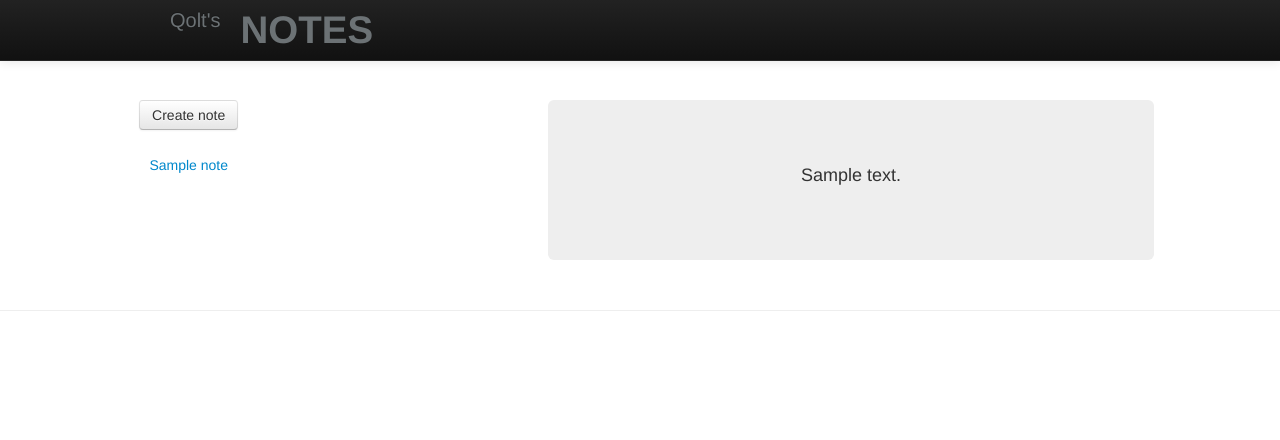
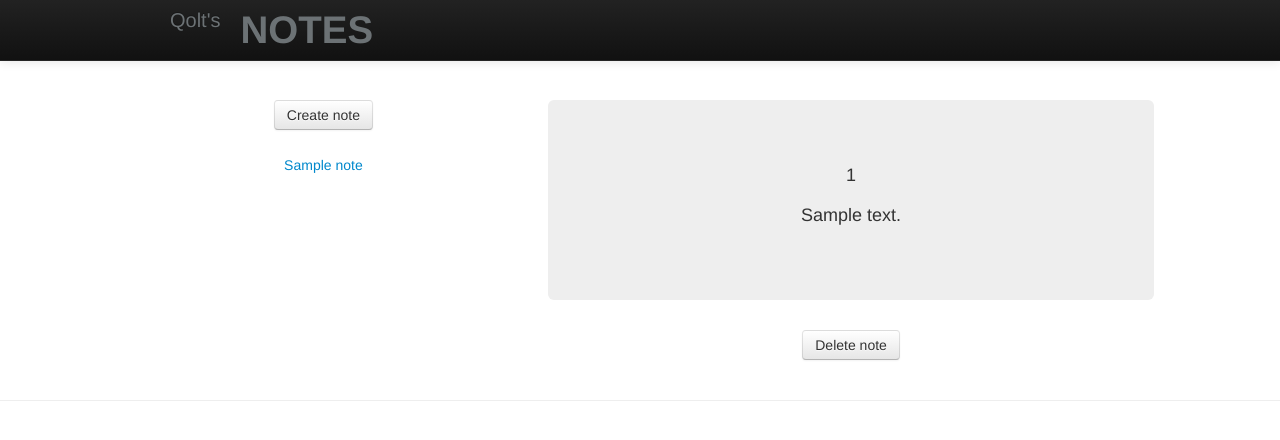
Before and after one commit to Qolt/Notes_site, a Django app: template notes/templates/notes/notes_list.html in a window 1280 px wide. Shown: the top 440 px of the page. Run offline with Django 3.2, Linux system fonts and the light colour scheme; the template is opened without the code that fills it: most values are stand-ins (such as "Sample title", 1, 10 or a date in 2020); some libraries are stand-ins or nearby versions.

Commit message:
Added delete note function.

```diff
--- a/notes/templates/notes/base.html
+++ b/notes/templates/notes/base.html
@@ -8,6 +8,7 @@
 <body>
 <script type="text/javascript" src="/static/js/jquery.js"></script>
 <script src="/static/bootstrap/js/bootstrap.min.js" type="text/javascript"></script>
+<script type="text/javascript" src="/static/js/scripts.js"></script>
 <div class="navbar navbar-inverse navbar-fixed-top">
     <div class="navbar-inner">
         <div class="container">
--- a/notes/templates/notes/create_note.html
+++ b/notes/templates/notes/create_note.html
@@ -1,5 +1,5 @@
 <div class="hero-unit">
-    <form id="create_note_form" action="" method="post">{% csrf_token %}
+    <form id="create_note_form" action="{% url save_note %}" method="post">{% csrf_token %}
         <table class="table">
             {{ form.as_table}}
         <td><input type="submit" class="btn" value="Create"></td>
--- a/notes/templates/notes/note_template.html
+++ b/notes/templates/notes/note_template.html
@@ -1,3 +1,18 @@
 <div class="hero-unit">
+    <p>{{note_id}}</p>
     <p>{{note_text}}</p>
 </div>
+<div>
+<script>
+$(function() {
+    $("#delete_note_button").click(function(){
+        var url = $(this).attr("action");
+        $("div.span6").load(url);
+        return false;
+    });
+})
+</script>
+    <form id="delete_note_button" action="{%url delete_note%}{{note_id}}">
+        <button type="button" class="btn" value="">Delete note</button>
+    </form>
+</div>
--- a/notes/templates/notes/notes_list.html
+++ b/notes/templates/notes/notes_list.html
@@ -6,17 +6,6 @@
 
 <script>
 $(function() {
-        $("#notes_list_ul a").click(function(){
-            var url = $(this).attr("href");
-            $("div.span6").load(url + '/ajax');
-            history.pushState({id: 'NOTE_ID'}, '', url);
-            return false;
-        });
-        $("#create_note_botton").click(function(){
-            var url = $(this).attr("action");
-            $("div.span6").load(url);
-            return false;
-        });
     {% if show_first%}
         {% for note in notes %}
             {% if forloop.first %}$("div.span6").load("{% url note_content%}{{note.id}}/ajax");{% endif %}
@@ -29,9 +18,9 @@
   <div class="row-fluid">
     <div class="span4 offset1">
       <!--Sidebar content-->
-        <ul id="notes_list_ul" class="nav nav-pills nav-stacked span4">
+        <ul id="notes_list_ul" class="nav nav-pills nav-stacked">
             <li>
-                <form id="create_note_botton" action="{% url create_note%}">
+                <form id="create_note_button" action="{% url create_note%}">
                     <button type="button" class="btn">Create note</button>
                 </form>
             </li>
--- a/notes/urls.py
+++ b/notes/urls.py
@@ -15,6 +15,9 @@ urlpatterns = patterns('',
     url('^note_content/([0-9]+)/ajax$', views.note_content, name = "note_content"),
     url('^note_content/$', views.note_content, name = "note_content"),
     url('^note_content/([0-9]+)$', views.notes_list, name = "note_content"),
+    url('^delete_note/([0-9]+)$', views.delete_note, name = "delete_note"),
+    url('^delete_note/$', views.delete_note, name = "delete_note"),
+    url('^save_note/$', views.save_note, name = "save_note"),
     # Examples:
     # url(r'^$', 'notes.views.home', name='home'),
     # url(r'^notes/', include('notes.foo.urls')),
--- /dev/null
+++ b/static/js/scripts.js
@@ -0,0 +1,13 @@
+$(function() {
+    $("#notes_list_ul a").click(function(){
+        var url = $(this).attr("href");
+        $("div.span6").load(url + '/ajax');
+        history.pushState({id: 'NOTE_ID'}, '', url);
+        return false;
+    });
+    $("#create_note_button").click(function(){
+        var url = $(this).attr("action");
+        $("div.span6").load(url);
+        return false;
+    });
+})
```
Also changed, not shown: notes/notes_application/views.py (+14 -2 lines). Lines whose indentation alone changed are shown as unchanged.
